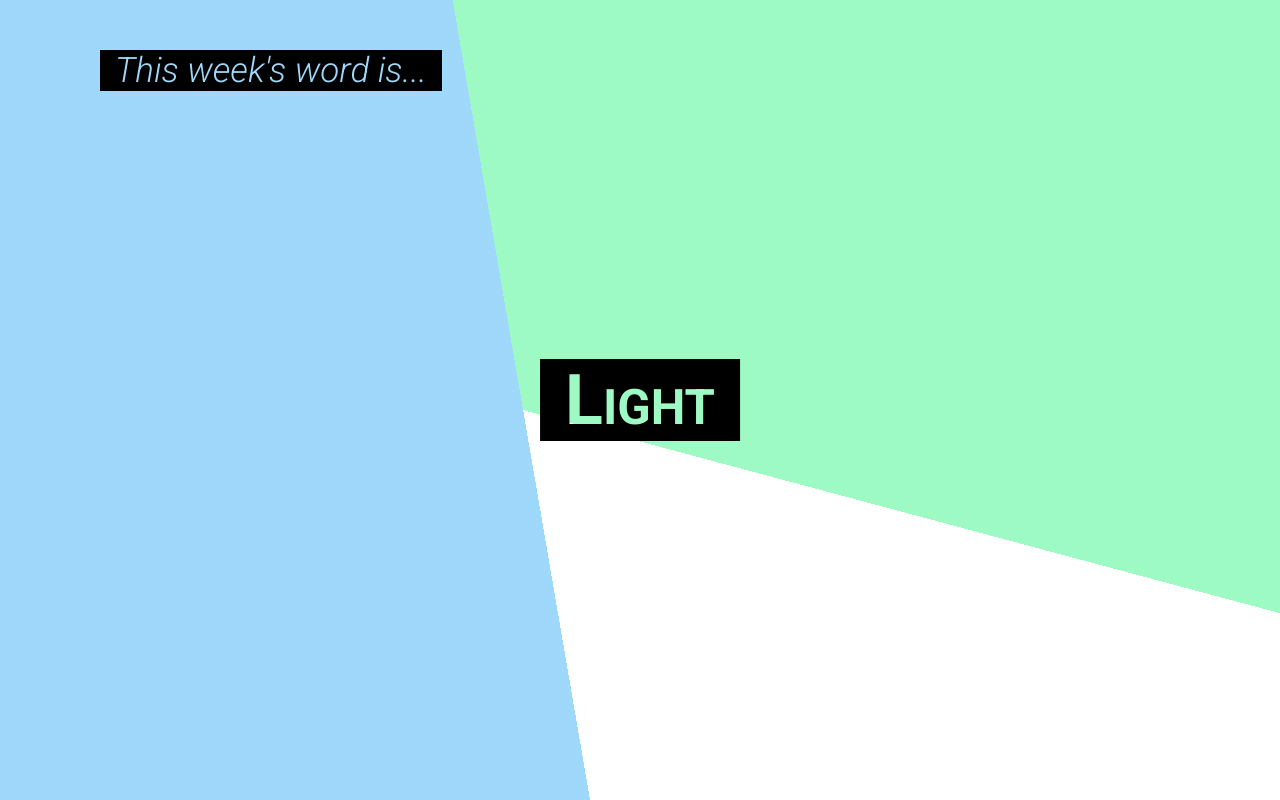
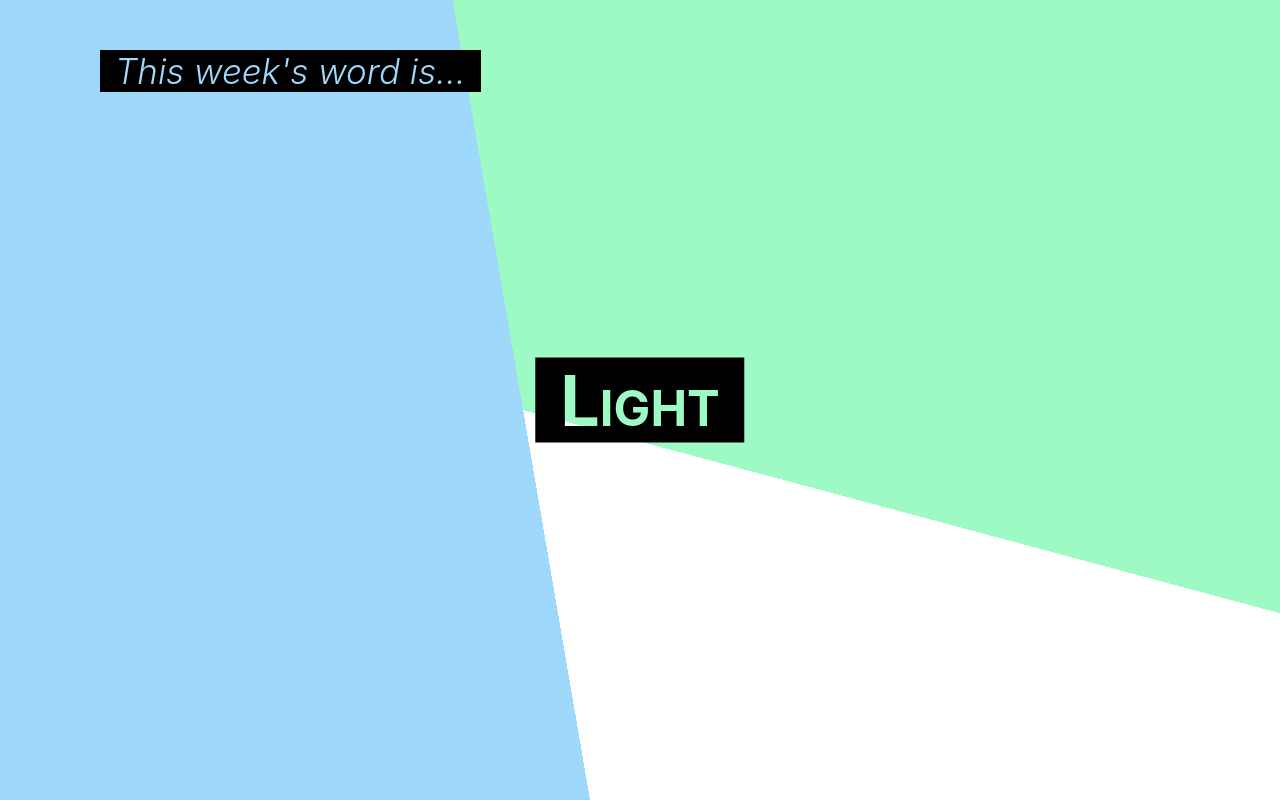
Before and after one commit to tlynch/inspiration, a Vue app: page / in a window 1280 px wide. Built offline with nearby package versions, Linux system fonts and the light colour scheme.

Commit message:
Remove google fonts in favour of system fonts

```diff
--- a/src/App.vue
+++ b/src/App.vue
@@ -58,12 +58,10 @@
 </script>
 
 <style>
-/* fonts */
-@import url('https://fonts.googleapis.com/css?family=Roboto:300i,700');
-
 /* reset */
 body {
   margin: 0;
+  font-family: -apple-system, BlinkMacSystemFont, 'Segoe UI', Roboto, Oxygen, Ubuntu, Cantarell, 'Open Sans', 'Helvetica Neue', sans-serif;
 }
 #app {
   height: 100%;
--- a/src/components/Intro.vue
+++ b/src/components/Intro.vue
@@ -16,7 +16,6 @@
 <style scoped>
 #intro {
   /* font */
-  font-family: 'Roboto', sans-serif;
   font-weight: 300;
   font-style: italic;
   font-size: 35px;
--- a/src/components/Word.vue
+++ b/src/components/Word.vue
@@ -12,7 +12,6 @@
 <style scoped>
 #word {
   /* font */
-  font-family: 'Roboto', sans-serif;
   font-weight: bold;
   font-size: 70px;
   font-variant: small-caps;
--- a/vue.config.js
+++ b/vue.config.js
@@ -7,5 +7,7 @@
         return args
       })
   },
-  publicPath: '/inspiration'
+  publicPath: process.env.NODE_ENV === 'production'
+    ? '/inspiration/'
+    : '/'
 }
```
